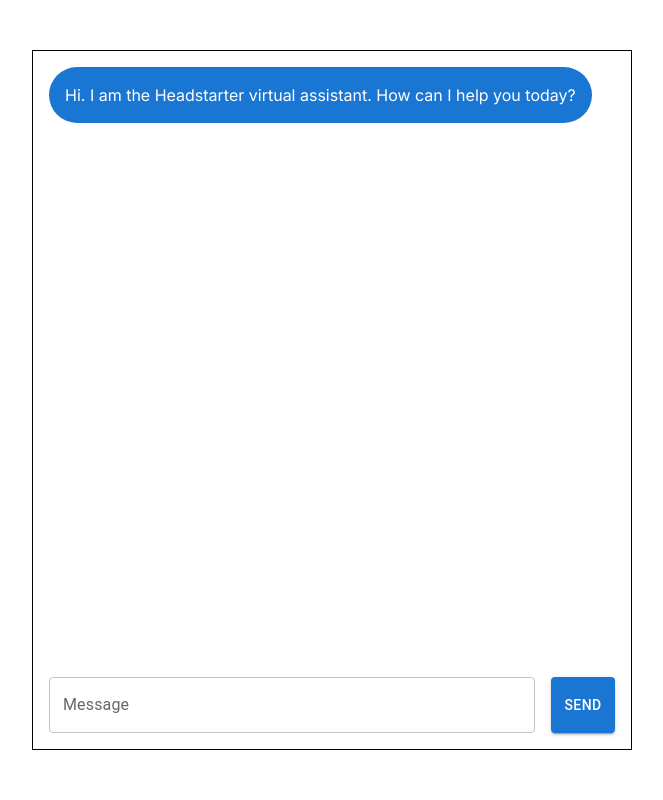
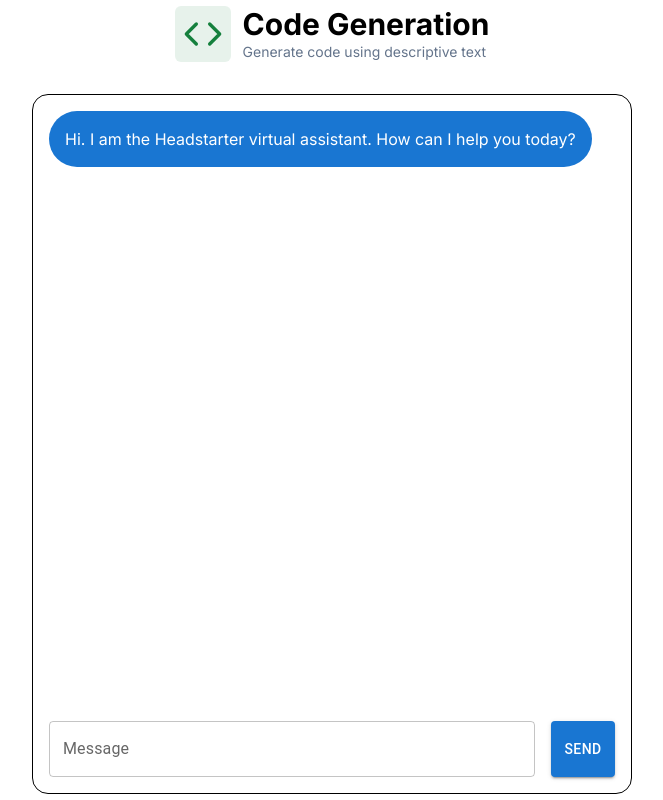
Before and after one commit to ritaazizz/ai_customer_support, a Next.js app: page /awsbedrock in a window 1280 px wide. Shown: the whole page, without its empty margins (308-971 px from the left). Built offline with nearby package versions, Linux system fonts and the light colour scheme.

Commit message:
add code route heading

```diff
--- a/app/(dashboard)/(routes)/awsbedrock/page.js
+++ b/app/(dashboard)/(routes)/awsbedrock/page.js
@@ -1,7 +1,9 @@
 'use client';
 
 import { Box, Button, TextField, Stack } from '@mui/material';
+import { Code } from 'lucide-react';
 import { useState, useEffect, useRef } from 'react';
+import Heading from '@/components/Heading';
 
 export default function Home() {
   const [messages, setMessages] = useState([
@@ -78,11 +80,19 @@ export default function Home() {
       alignItems={'center'}
       justifyContent={'center'}
     >
+      <Heading
+        title="Code Generation"
+        description="Generate code using descriptive text"
+        icon={Code}
+        iconColor="text-green-700"
+        bgColor="bg-green-700/10"
+      />
       <Stack
         direction={'column'}
         width="600px"
         height="700px"
         border="1px solid black"
+        borderRadius={4}
         justifyContent="flex-end"
         p={2}
         gap={2}
```
